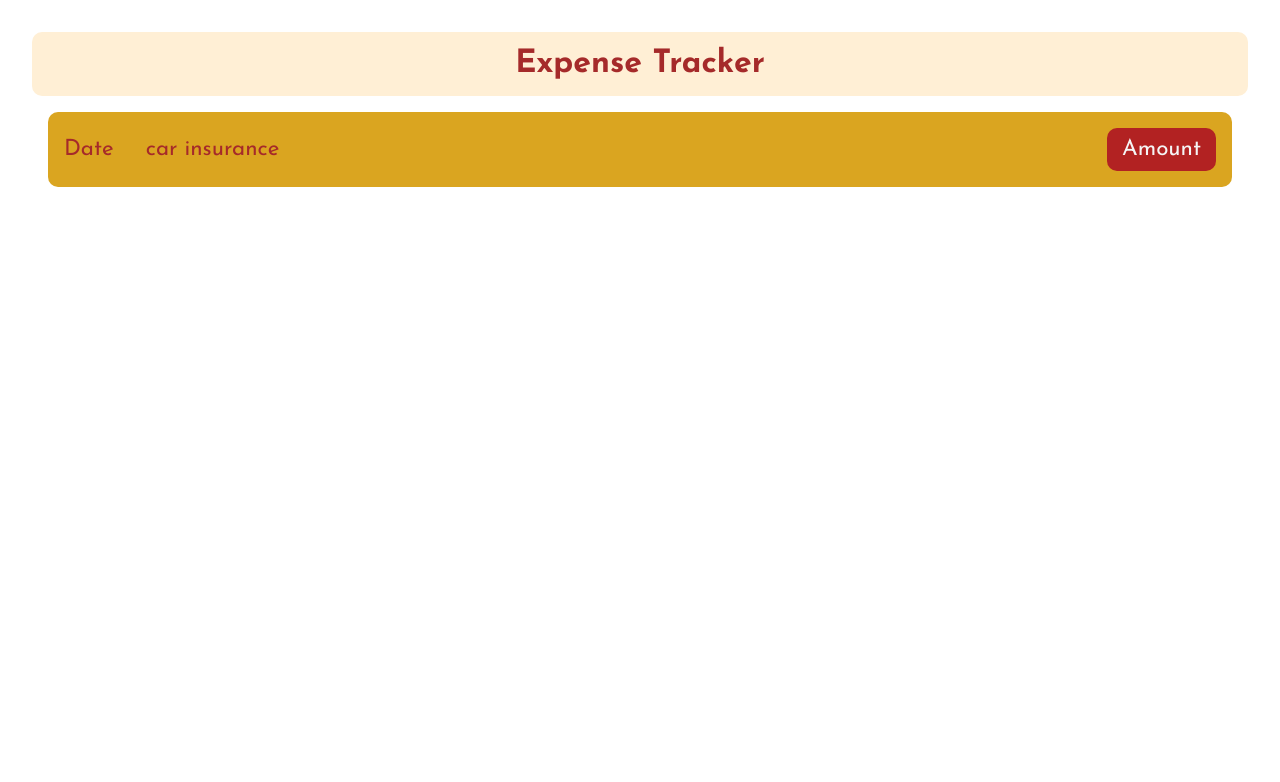
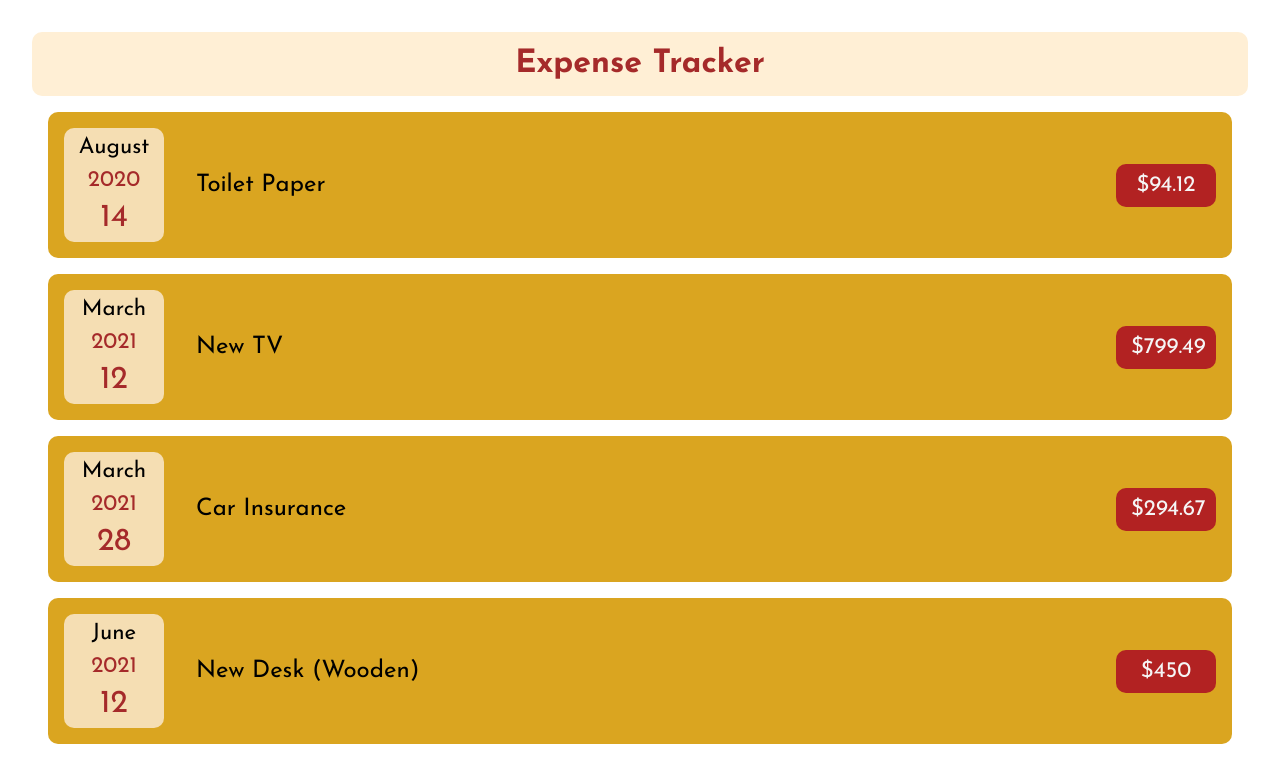
Before and after one commit to iamBharatManral/react-expense-tracker, a React (Create React App) app: page / in a window 1280 px wide. Shown: the top 782 px of the page. Built offline with nearby package versions, Linux system fonts and the light colour scheme.

Commit message:
ui: change style for ExpenseItem component

```diff
--- a/src/App.js
+++ b/src/App.js
@@ -2,13 +2,38 @@ import './App.css';
 import ExpenseItem from "./components/ExpenseItem/ExpenseItem";
 
 function App() {
+    const expenses = [
+        {
+            id: 'e1',
+            title: 'Toilet Paper',
+            amount: 94.12,
+            date: new Date(2020, 7, 14),
+        },
+        {id: 'e2', title: 'New TV', amount: 799.49, date: new Date(2021, 2, 12)},
+        {
+            id: 'e3',
+            title: 'Car Insurance',
+            amount: 294.67,
+            date: new Date(2021, 2, 28),
+        },
+        {
+            id: 'e4',
+            title: 'New Desk (Wooden)',
+            amount: 450,
+            date: new Date(2021, 5, 12),
+        },
+    ];
     return (
         <div className="App">
             <header>
                 <h1>Expense Tracker</h1>
             </header>
             <main>
-                <ExpenseItem/>
+                <ExpenseItem date={expenses[0].date} amount={expenses[0].amount}
+                             title={expenses[0].title}/>
+                <ExpenseItem date={expenses[1].date} amount={expenses[1].amount} title={expenses[1].title}/>
+                <ExpenseItem date={expenses[2].date} amount={expenses[2].amount} title={expenses[2].title}/>
+                <ExpenseItem date={expenses[3].date} amount={expenses[3].amount} title={expenses[3].title}/>
             </main>
         </div>
     );
--- a/src/components/ExpenseItem/ExpenseItem.css
+++ b/src/components/ExpenseItem/ExpenseItem.css
@@ -13,6 +13,10 @@
 
 .title {
     margin-right: auto;
+    text-align: right;
+    font-size: 1.5rem;
+    text-overflow: ellipsis;
+    color: black;
 }
 
 .amount {
@@ -20,4 +24,23 @@
     padding: 10px 15px;
     color: whitesmoke;
     border-radius: 10px;
+    width: 100px;
 }
+
+.date {
+    background: wheat;
+    padding: 8px;
+    border-radius: 10px;
+    display: flex;
+    gap: 10px;
+    flex-direction: column;
+    width: 100px;
+}
+
+.month {
+    color: black;
+}
+
+.day {
+    font-size: 2rem;
+}
--- a/src/components/ExpenseItem/ExpenseItem.js
+++ b/src/components/ExpenseItem/ExpenseItem.js
@@ -1,12 +1,20 @@
 import React from 'react';
 import "./ExpenseItem.css"
 
-function ExpenseItem(props) {
+function ExpenseItem({date, title, amount}) {
+    const month = date.toLocaleString('en-US', {month: 'long'})
+    const day = date.toLocaleString('en-US', {day: '2-digit'})
+    const year = date.getFullYear()
+
     return (
         <div className={"expenseItem"}>
-            <div className={"date"}>Date</div>
-            <div className={"title"}>car insurance</div>
-            <div className={"amount"}>Amount</div>
+            <div className={"date"}>
+                <div className={"month"}>{month}</div>
+                <div className={"year"}>{year}</div>
+                <div className={'day'}>{day}</div>
+            </div>
+            <div className={"title"}>{title}</div>
+            <div className={"amount"}>${amount}</div>
         </div>
     );
 }
```
